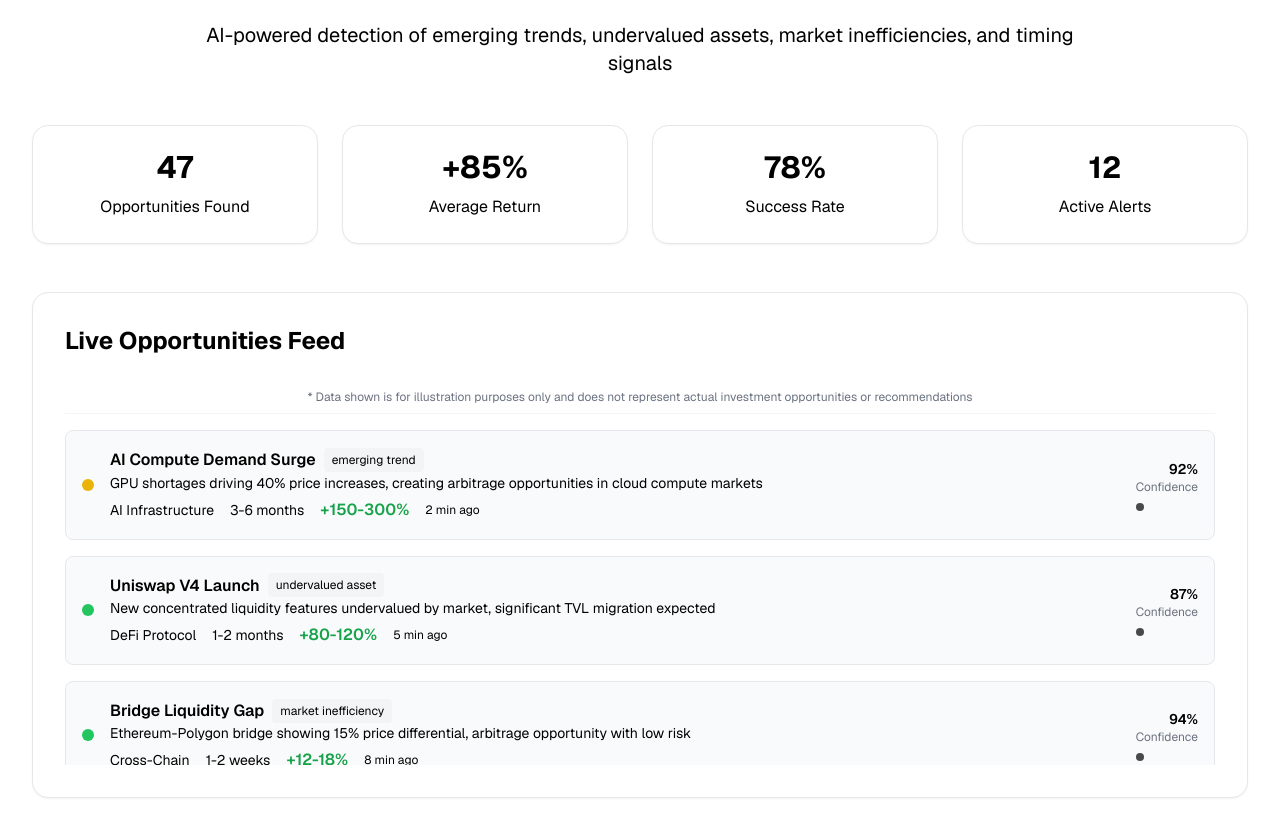
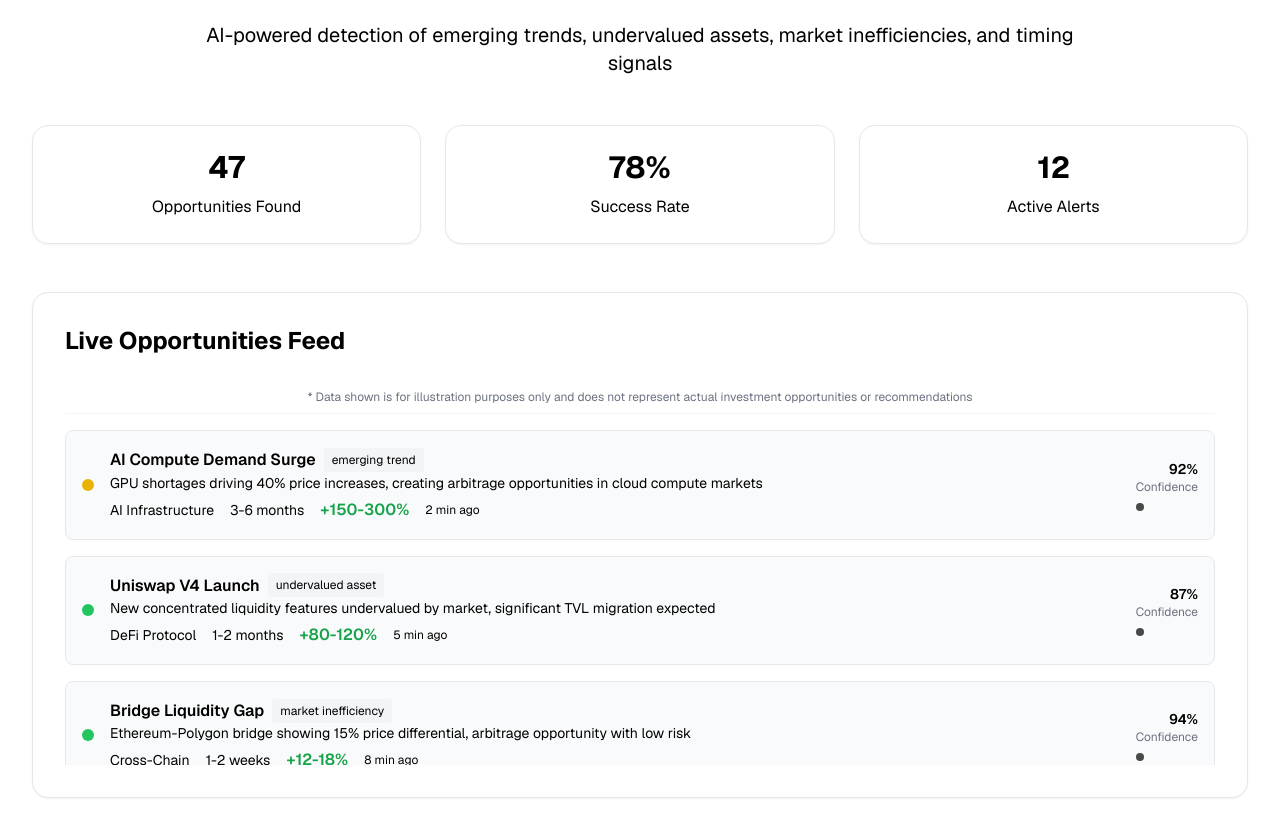
Before and after one commit to Kfar19/CursorWeb, a Next.js app: page / in a window 1280 px wide. Shown: the part 2652-3489 px from the top of the page. Built offline with nearby package versions, Linux system fonts and the light colour scheme; no server answers.

Commit message:
Remove average return from Market Opportunity Scanner

```diff
--- a/src/app/page.tsx
+++ b/src/app/page.tsx
@@ -147,7 +147,6 @@ export default function Home() {
 
   const [scannerStats, setScannerStats] = useState({
     opportunitiesFound: 47,
-    averageReturn: '+85%',
     successRate: 78,
     activeAlerts: 12
   });
@@ -270,7 +269,6 @@ export default function Home() {
     // Update scanner stats
     setScannerStats(prev => ({
       opportunitiesFound: prev.opportunitiesFound + Math.floor(Math.random() * 3) + 1,
-      averageReturn: `+${Math.floor(Math.random() * 20) + 75}%`,
       successRate: Math.max(70, Math.min(85, prev.successRate + (Math.random() > 0.5 ? 1 : -1))),
       activeAlerts: Math.max(8, Math.min(20, prev.activeAlerts + (Math.random() > 0.5 ? 1 : -1)))
     }));
@@ -1325,7 +1323,7 @@ export default function Home() {
           </ScrollAnimation>
 
           {/* Scanner Stats */}
-          <div className="grid md:grid-cols-4 gap-6 mb-12">
+          <div className="grid md:grid-cols-3 gap-6 mb-12">
             <ScrollAnimation delay={0.3}>
               <motion.div
                 className="bg-white rounded-2xl p-6 border border-gray-200 shadow-sm text-center"
@@ -1343,22 +1341,7 @@ export default function Home() {
               </motion.div>
             </ScrollAnimation>
 
-            <ScrollAnimation delay={0.4}>
-              <motion.div
-                className="bg-white rounded-2xl p-6 border border-gray-200 shadow-sm text-center"
-                whileHover={{ scale: 1.02, y: -5 }}
-                transition={{ duration: 0.3 }}
-              >
-                <motion.div
-                  className="text-3xl font-bold text-black mb-2"
-                  animate={{ scale: [1, 1.05, 1] }}
-                  transition={{ duration: 4, repeat: Infinity, delay: 1 }}
-                >
-                  {scannerStats.averageReturn}
-                </motion.div>
-                <p className="text-black">Average Return</p>
-              </motion.div>
-            </ScrollAnimation>
+
 
             <ScrollAnimation delay={0.5}>
               <motion.div
```
